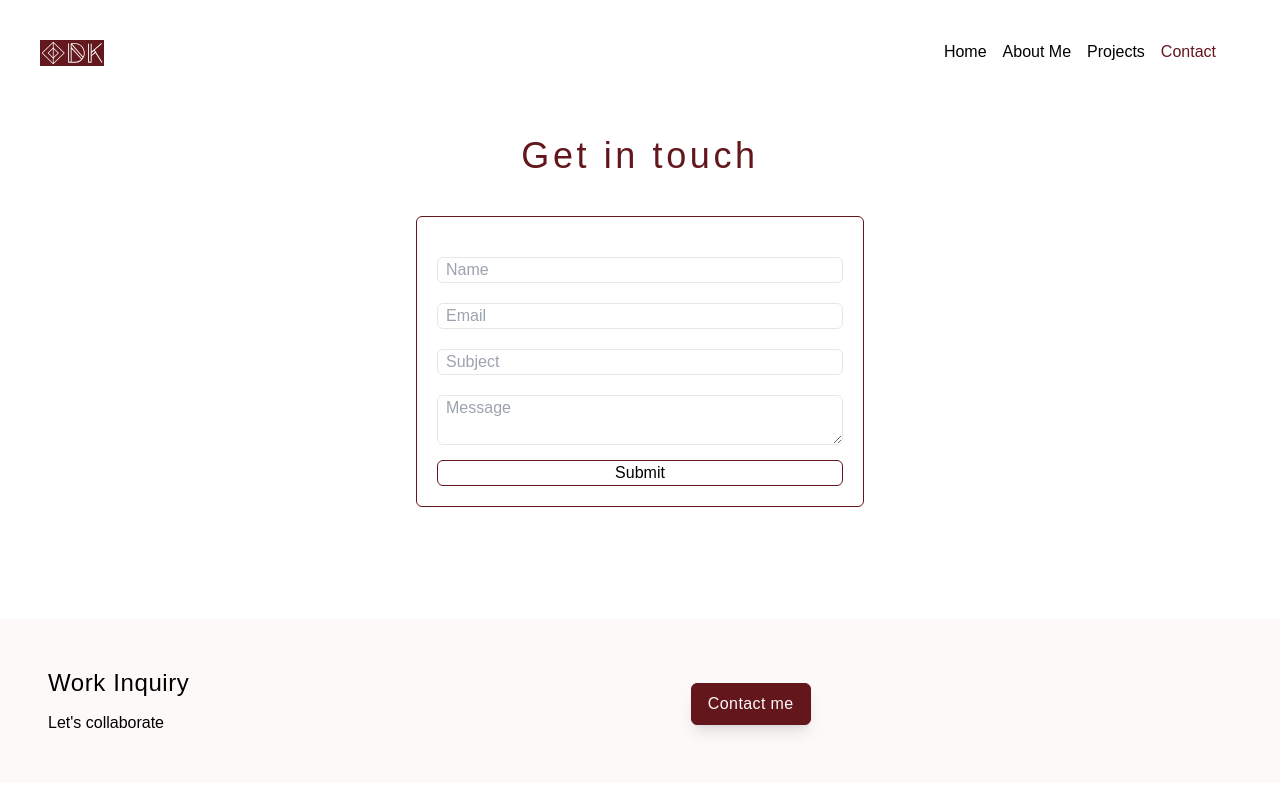
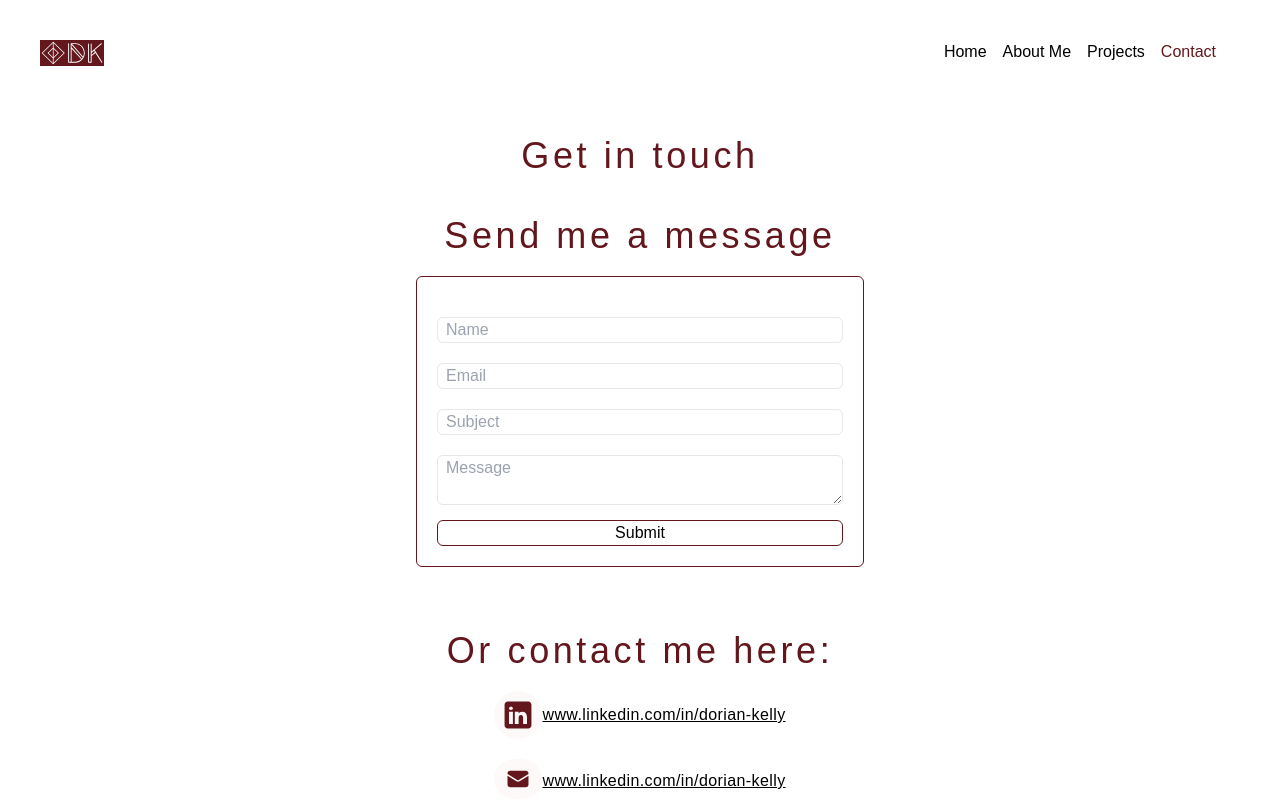
Before and after one commit to dorian-rose/portfolio_dk, a React (Vite) app: page /contact in a window 1280 px wide. Shown: the top 800 px of the page. Built offline with nearby package versions, Linux system fonts and the light colour scheme.

Commit message:
added contact details

```diff
--- a/src/pages/ContactPage.jsx
+++ b/src/pages/ContactPage.jsx
@@ -2,6 +2,7 @@ import { useForm } from "react-hook-form";
 import { useRef, useState } from "react";
 import emailjs from "@emailjs/browser";
 import { Link } from "react-router-dom";
+import linkedin from "../assets/linkedin.svg";
 
 export const ContactPage = () => {
   const [sending, setSending] = useState(false);
@@ -57,8 +58,11 @@ export const ContactPage = () => {
         </>
       ) : successMessage == "" ? (
         <>
+          <h2 className="font-light tracking-widest mt-10 mx-8 text-xl sm:text-4xl text-center text-primary">
+            Send me a message
+          </h2>
           <form
-            className="w-4/5 my-10 m-auto border border-primary border-1 rounded-md p-5 max-w-md"
+            className="w-4/5 mb-10 mt-5 m-auto border border-primary border-1 rounded-md p-5 max-w-md"
             onSubmit={handleSubmit((data) => sendEmail(data))}
             ref={form}
             //onSubmit={sendEmail}
@@ -147,6 +151,53 @@ export const ContactPage = () => {
           </>
         </>
       )}
+      <h2 className="font-light tracking-widest mt-16 mx-8 text-xl sm:text-4xl text-center text-primary">
+        Or contact me here:
+      </h2>
+      <div className="flex justify-center mt-5">
+        <a
+          className=" w-12 p-2 bg-background rounded-3xl"
+          title="Dorian's LinkedIn profile"
+          href="https://www.linkedin.com/in/dorian-kelly-0785b0204/"
+          target="_blank"
+        >
+          <img src={linkedin} alt="linked in logo" />
+        </a>
+        <a
+          className="font-light tracking-wide text-center relative top-1/2 translate-y-1/4 underline hover:text-primary"
+          title="Dorian's LinkedIn profile"
+          href="https://www.linkedin.com/in/dorian-kelly-0785b0204/"
+          target="_blank"
+        >
+          www.linkedin.com/in/dorian-kelly
+        </a>
+      </div>
+      <div className="flex justify-center mt-5">
+        <a
+          className=" w-12 py-2 ps-3 bg-background rounded-3xl text-primary"
+          title="Dorian's LinkedIn profile"
+          href="https://www.linkedin.com/in/dorian-kelly-0785b0204/"
+          target="_blank"
+        >
+          <svg
+            xmlns="http://www.w3.org/2000/svg"
+            viewBox="0 0 24 24"
+            fill="currentColor"
+            class="w-6 h-6"
+          >
+            <path d="M1.5 8.67v8.58a3 3 0 003 3h15a3 3 0 003-3V8.67l-8.928 5.493a3 3 0 01-3.144 0L1.5 8.67z" />
+            <path d="M22.5 6.908V6.75a3 3 0 00-3-3h-15a3 3 0 00-3 3v.158l9.714 5.978a1.5 1.5 0 001.572 0L22.5 6.908z" />
+          </svg>
+        </a>
+        <a
+          className="font-light tracking-wide text-center relative top-1/2 translate-y-1/4 underline hover:text-primary"
+          title="Dorian's LinkedIn profile"
+          href="https://www.linkedin.com/in/dorian-kelly-0785b0204/"
+          target="_blank"
+        >
+          www.linkedin.com/in/dorian-kelly
+        </a>
+      </div>
     </div>
   );
 };
```
